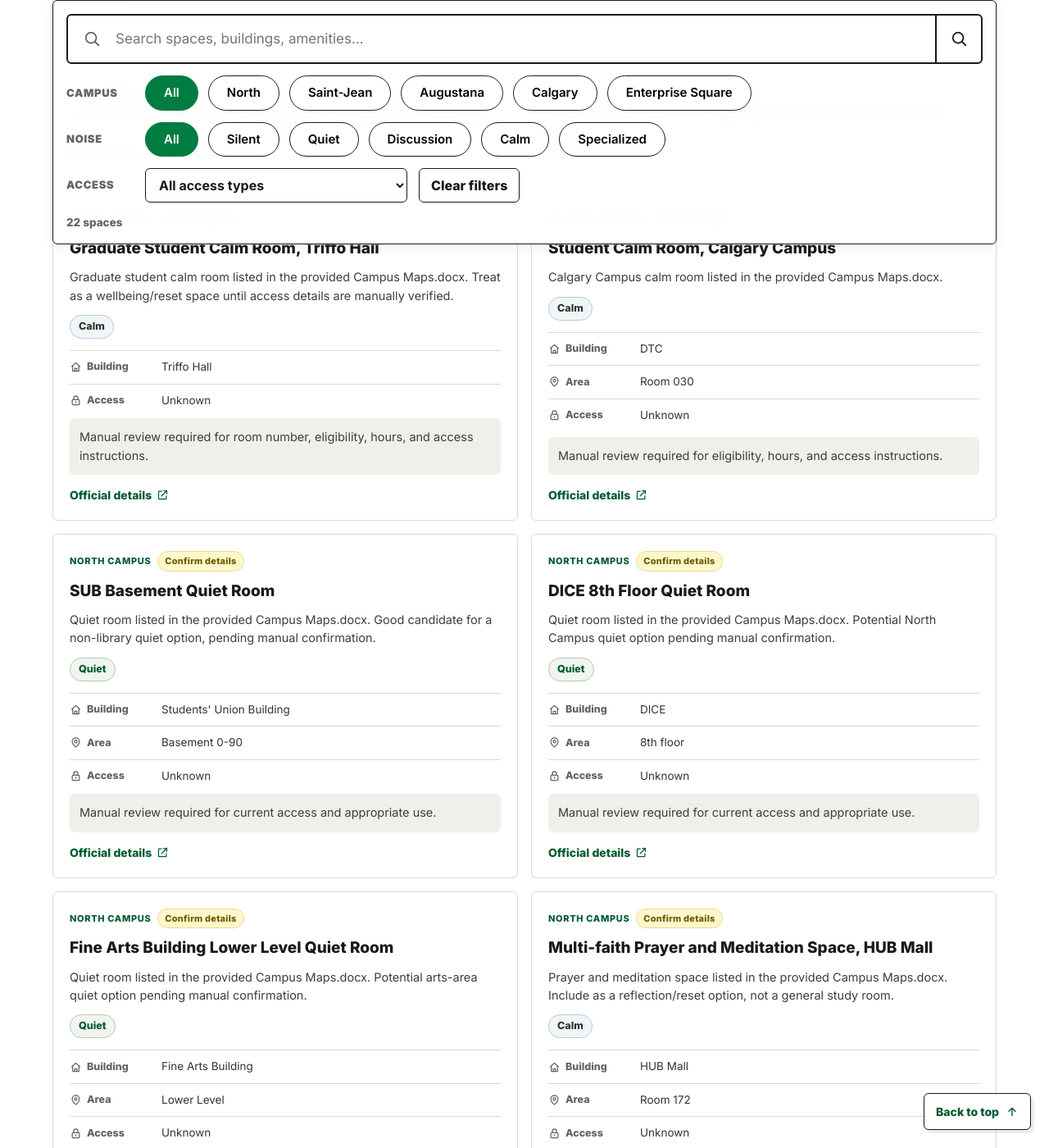
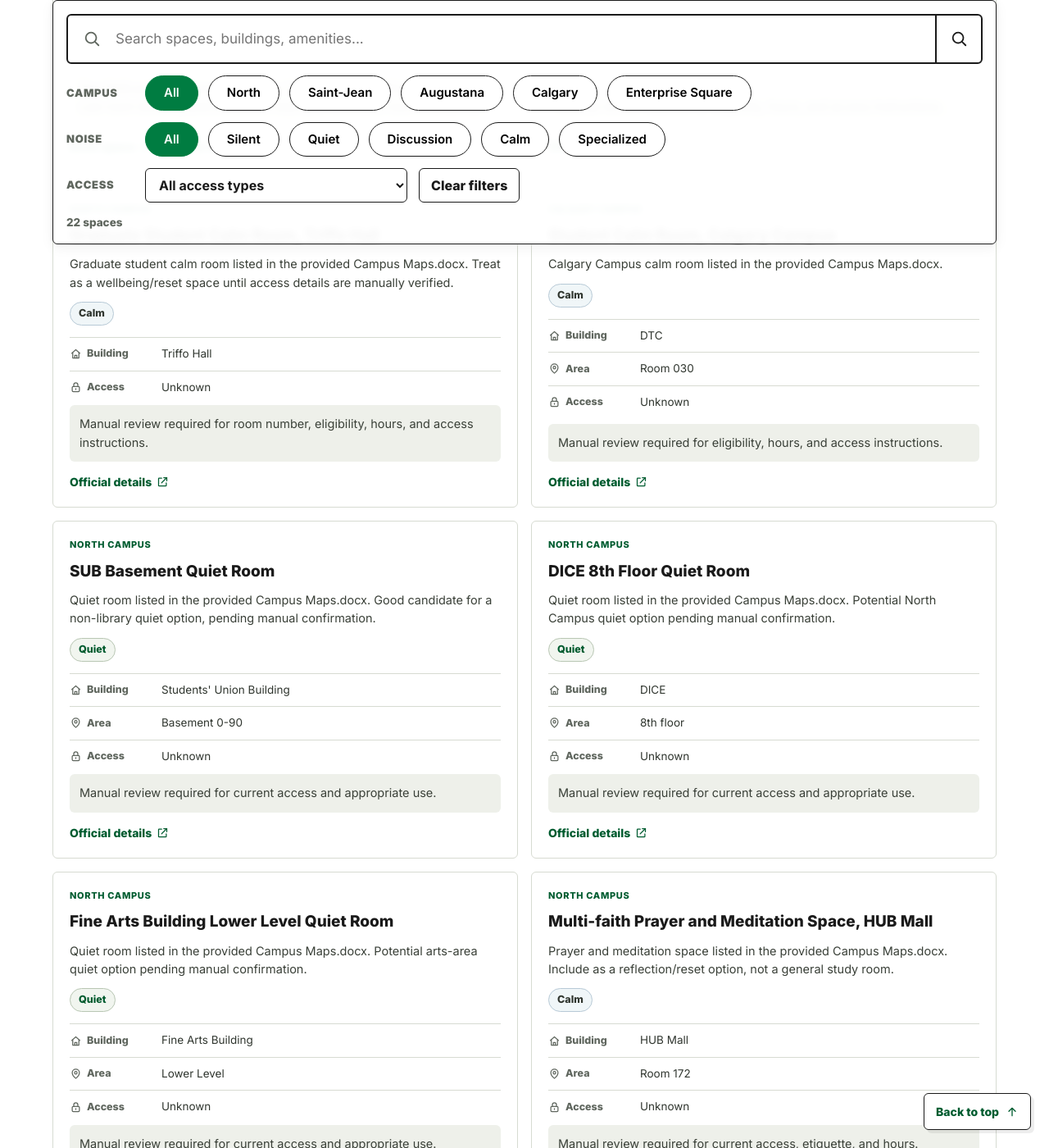
Before and after one commit to timetothrivewebpage/international-student-hub, a Jekyll site: the page built from study-spots.html, in a window 1280 px wide and 1400 px high, scrolled down 5628 px. Shown: the whole window at 82% size. Built offline with Jekyll 4.4.1, drawn with Linux system fonts in a browser that asks for light colours; some of the changed text lies outside the part shown.

Commit message:
Remove study spot review badges

```diff
--- a/assets/css/style.css
+++ b/assets/css/style.css
@@ -1739,8 +1739,7 @@ ul { list-style: none; padding: 0; }
   gap: 8px;
   align-items: center;
 }
-.study-spot-card__campus,
-.study-review-note {
+.study-spot-card__campus {
   display: inline-flex;
   align-items: center;
   width: max-content;
@@ -1751,15 +1750,6 @@ ul { list-style: none; padding: 0; }
   text-transform: uppercase;
 }
 .study-spot-card__campus { color: var(--green-dark); }
-.study-review-note {
-  padding: 3px 8px;
-  border: 1px solid #eadb8b;
-  border-radius: 999px;
-  color: #6f5b00;
-  letter-spacing: 0.02em;
-  text-transform: none;
-  background: #fff7cc;
-}
 .study-spot-card h3 {
   font-size: 19px;
   font-weight: 800;
--- a/study-spots.html
+++ b/study-spots.html
@@ -168,9 +168,6 @@ permalink: /study-spots/
           data-search="{{ spot.name | append: ' ' | append: spot.campusLabel | append: ' ' | append: spot.building | append: ' ' | append: spot.roomOrArea | append: ' ' | append: spot.summary | append: ' ' | append: amenities_text | append: ' ' | append: best_for_text | downcase | escape }}">
         <div class="study-spot-card__top">
           <span class="study-spot-card__campus">{{ spot.campusLabel }}</span>
-          {% if spot.needsReview %}
-          <span class="study-review-note">Confirm details</span>
-          {% endif %}
         </div>
 
         <h3>{{ spot.name }}</h3>
```
